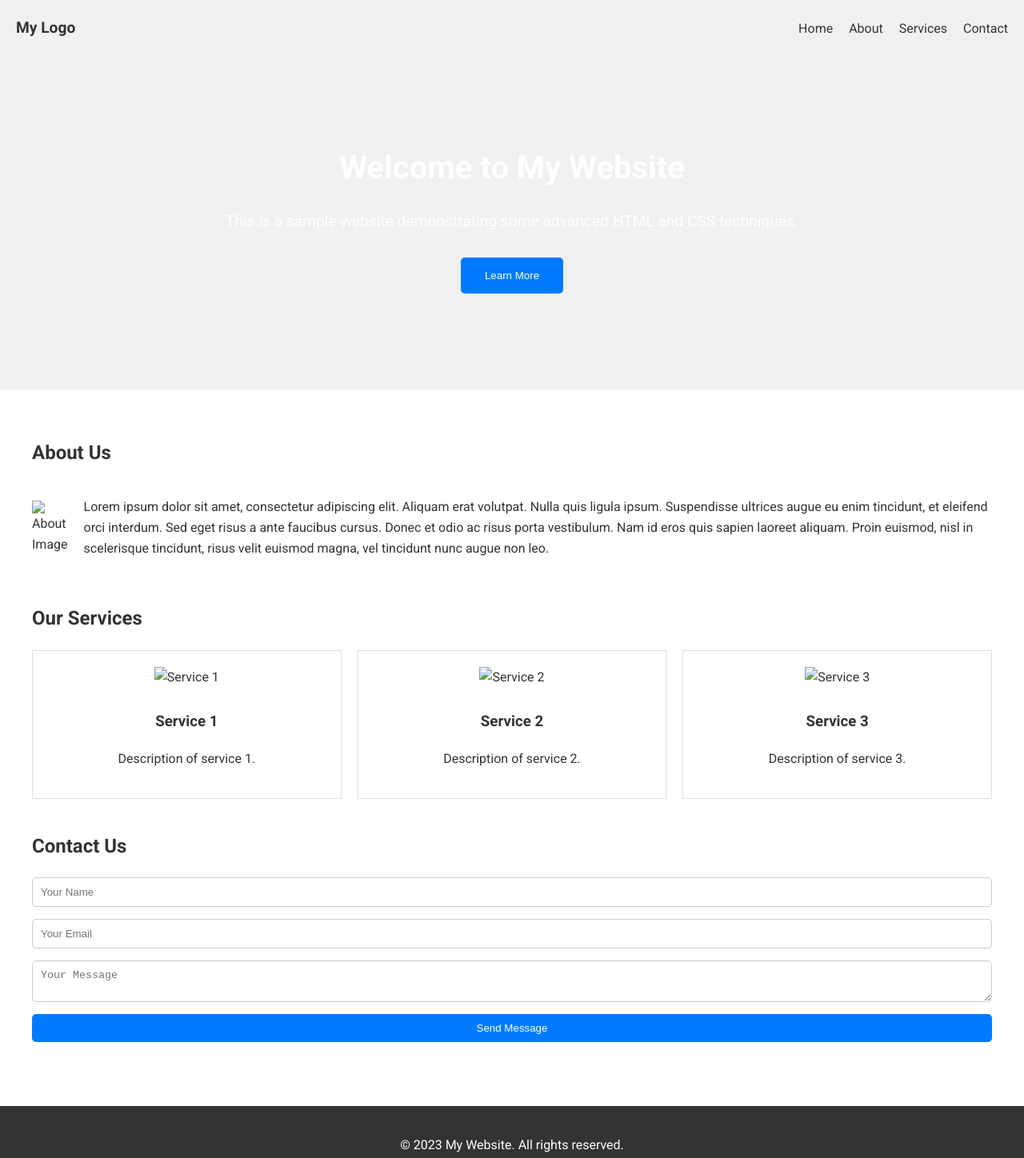
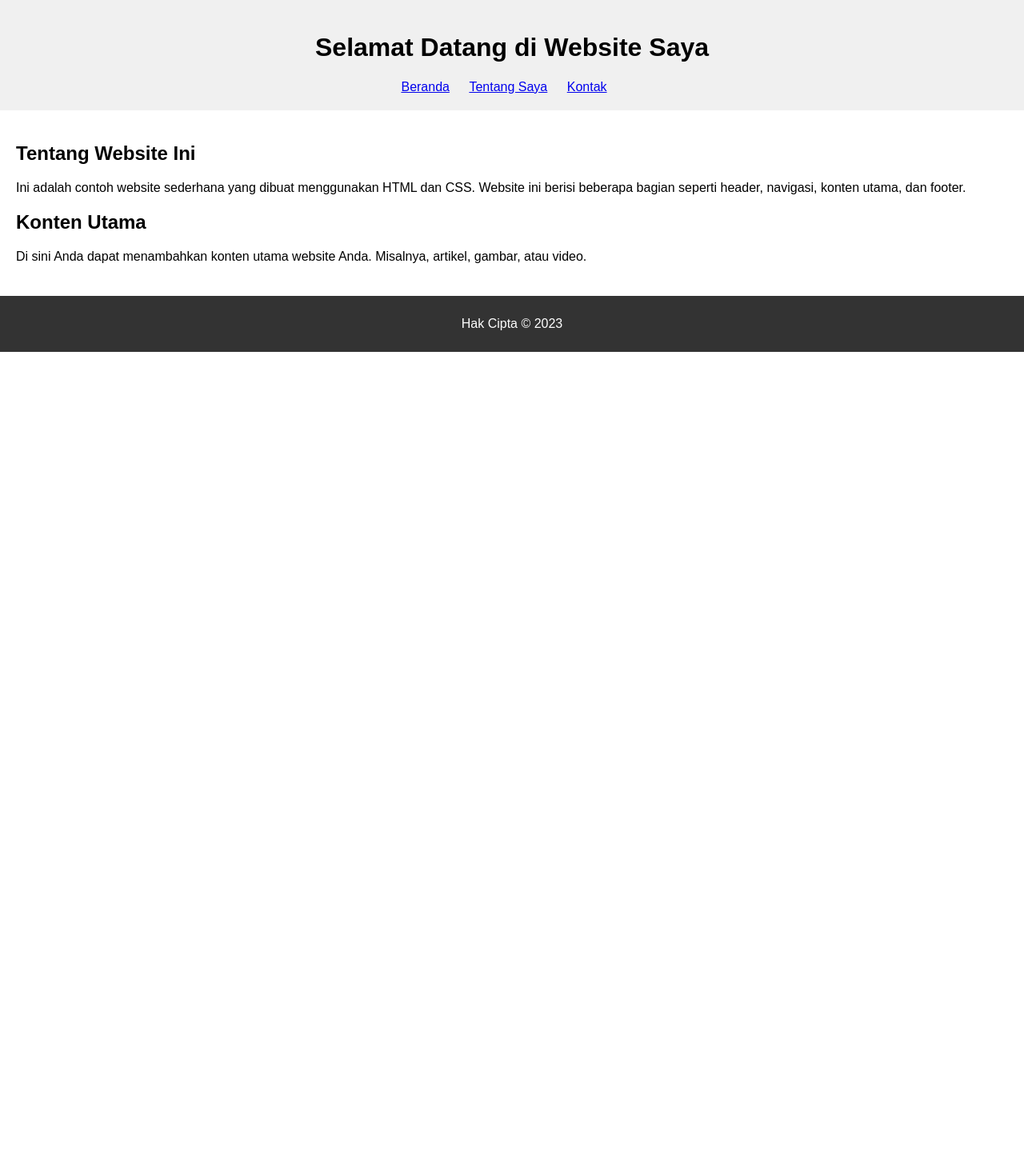
Before and after one commit to jurasheep/jurasheepfarm.github.io, a plain HTML site: page index.html in a window 1280 px wide. Shown: the whole page at 80% size. After the commit the page ends 800 px from the top, so only its background shows below. Drawn offline with Linux system fonts and the light colour scheme.

Commit message:
updated web asset

```diff
--- a/index.html
+++ b/index.html
@@ -1,72 +1,35 @@
 <!DOCTYPE html>
-<html lang="en">
+<html>
 <head>
-    <meta charset="UTF-8">
-    <meta name="viewport" content="width=device-width, initial-scale=1.0">
-    <title>Advanced Website Example</title>
+  <title>Website Sederhana</title>
   <link rel="stylesheet" href="style.css">
-    <link rel="preconnect" href="https://fonts.googleapis.com">
-    <link rel="preconnect" href="https://fonts.gstatic.com" crossorigin>
-    <link href="https://fonts.googleapis.com/css2?family=Roboto:wght@300;400;700&display=swap" rel="stylesheet">
 </head>
 <body>
   <header>
+    <h1>Selamat Datang di Website Saya</h1>
     <nav>
-            <div class="logo">My Logo</div>
       <ul>
-                <li><a href="#">Home</a></li>
-                <li><a href="#">About</a></li>
-                <li><a href="#">Services</a></li>
-                <li><a href="#">Contact</a></li>
+        <li><a href="#">Beranda</a></li>
+        <li><a href="#">Tentang Saya</a></li>
+        <li><a href="#">Kontak</a></li>
       </ul>
     </nav>
-        <div class="hero">
-            <h1>Welcome to My Website</h1>
-            <p>This is a sample website demonstrating some advanced HTML and CSS techniques.</p>
-            <button>Learn More</button>
-        </div>
   </header>
 
   <main>
-        <section class="about-section">
-            <h2>About Us</h2>
-            <div class="about-content">
-                <img src="placeholder.jpg" alt="About Image">  <p>Lorem ipsum dolor sit amet, consectetur adipiscing elit.  Aliquam erat volutpat. Nulla quis ligula ipsum. Suspendisse ultrices augue eu enim tincidunt, et eleifend orci interdum.  Sed eget risus a ante faucibus cursus. Donec et odio ac risus porta vestibulum.  Nam id eros quis sapien laoreet aliquam.  Proin euismod, nisl in scelerisque tincidunt, risus velit euismod magna, vel tincidunt nunc augue non leo.</p>
-            </div>
+    <section>
+      <h2>Tentang Website Ini</h2>
+      <p>Ini adalah contoh website sederhana yang dibuat menggunakan HTML dan CSS. Website ini berisi beberapa bagian seperti header, navigasi, konten utama, dan footer.</p>
     </section>
 
-        <section class="services-section">
-            <h2>Our Services</h2>
-            <div class="service-grid">
-                <div class="service">
-                    <img src="placeholder.jpg" alt="Service 1"> <h3>Service 1</h3>
-                    <p>Description of service 1.</p>
-                </div>
-                <div class="service">
-                    <img src="placeholder.jpg" alt="Service 2"> <h3>Service 2</h3>
-                    <p>Description of service 2.</p>
-                </div>
-                <div class="service">
-                    <img src="placeholder.jpg" alt="Service 3"><h3>Service 3</h3>
-                    <p>Description of service 3.</p>
-                </div>
-            </div>
-        </section>
-
-        <section class="contact-section">
-            <h2>Contact Us</h2>
-            <form>
-                <input type="text" placeholder="Your Name" required>
-                <input type="email" placeholder="Your Email" required>
-                <textarea placeholder="Your Message" required></textarea>
-                <button type="submit">Send Message</button>
-            </form>
+    <section>
+      <h2>Konten Utama</h2>
+      <p>Di sini Anda dapat menambahkan konten utama website Anda. Misalnya, artikel, gambar, atau video.</p>
     </section>
   </main>
 
   <footer>
-        <p>&copy; 2023 My Website. All rights reserved.</p>
+    <p>Hak Cipta &copy; 2023</p>
   </footer>
-
 </body>
 </html>
--- a/style.css
+++ b/style.css
@@ -1,143 +1,37 @@
-/* style.css */
 body {
-    font-family: 'Roboto', sans-serif; /* Example using Google Fonts */
+    font-family: Arial, sans-serif;
     margin: 0;
     padding: 0;
-    line-height: 1.6;
-    color: #333; /* Dark gray text color */
   }
 
   header {
-    background-color: #f0f0f0; /* Light gray background for header */
+    background-color: #f0f0f0;
     padding: 20px;
-}
-
-nav {
-    display: flex;
-    justify-content: space-between; /* Space logo and nav items */
-    align-items: center;
-}
-
-.logo {
-    font-weight: bold;
-    font-size: 1.2em;
+    text-align: center;
   }
 
   nav ul {
     list-style: none;
+    padding: 0;
     margin: 0;
-    padding: 0;
-    display: flex;
   }
 
   nav li {
-    margin-left: 20px;
-}
-
-nav a {
-    text-decoration: none;
-    color: #333;
-}
-
-.hero {
-    text-align: center;
-    padding: 100px 0;
-    background-image: url("hero-image.jpg"); /* Replace with your hero image */
-    background-size: cover;
-    background-position: center;
-    color: white;
-}
-
-.hero h1 {
-    font-size: 2.5em;
-    margin-bottom: 20px;
-}
-
-.hero p {
-    font-size: 1.2em;
-    margin-bottom: 30px;
-}
-
-.hero button {
-    background-color: #007bff; /* Blue button */
-    color: white;
-    padding: 15px 30px;
-    border: none;
-    border-radius: 5px;
-    cursor: pointer;
+    display: inline;
+    margin-right: 20px;
   }
 
   main {
-    padding: 40px;
+    padding: 20px;
   }
 
-.about-section, .services-section, .contact-section {
-    margin-bottom: 40px;
-}
-
-.about-content {
-    display: flex;
-    align-items: center; /* Vertically center image and text */
-}
-
-.about-content img {
-    max-width: 300px;
-    margin-right: 20px;
-}
-
-.service-grid {
-    display: grid;
-    grid-template-columns: repeat(auto-fit, minmax(250px, 1fr)); /* Responsive grid */
-    gap: 20px;
-}
-
-.service {
-    border: 1px solid #ddd;
-    padding: 20px;
-    text-align: center;
-}
-
-.service img {
-    max-width: 150px;
-    margin-bottom: 10px;
-}
-
-.contact-section form {
-    display: flex;
-    flex-direction: column;
-}
-
-.contact-section input, .contact-section textarea {
-    padding: 10px;
-    margin-bottom: 15px;
-    border: 1px solid #ccc;
-    border-radius: 5px;
-}
-
-.contact-section button {
-    background-color: #007bff;
-    color: white;
-    padding: 10px 20px;
-    border: none;
-    border-radius: 5px;
-    cursor: pointer;
+  section {
+    margin-bottom: 20px;
   }
 
   footer {
     background-color: #333;
-    color: white;
-    text-align: center;
-    padding: 20px;
-}
-
-/* Responsive Design (Example - adjust as needed) */
-@media (max-width: 768px) {
-    .about-content {
-        flex-direction: column; /* Stack image and text vertically */
+    color: #fff;
+    padding: 10px;
     text-align: center;
   }
-    .about-content img {
-        margin-right: 0;
-        margin-bottom: 20px;
-    }
-}
```
Lines whose indentation alone changed are shown as unchanged.
